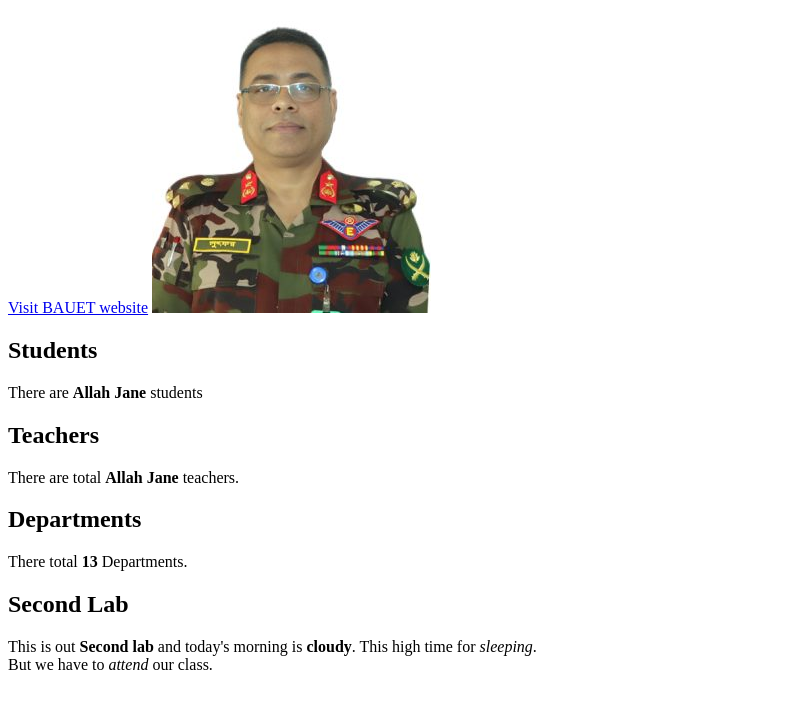
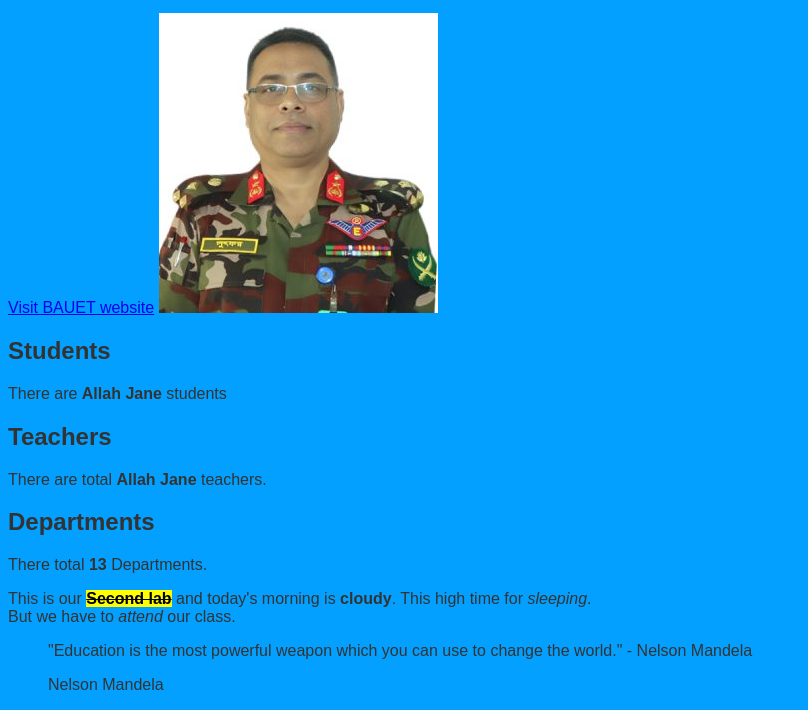
Before and after one commit to zarif-ahnaf/CSE-3108, a plain HTML site: page Day 2/index.html in a window 1280 px wide. Shown: the part 101-811 px from the top of the page, without its empty margins (0-808 px from the left). Drawn offline with Linux system fonts and the light colour scheme; files whose address does not match are found by name.

Commit message:
Update index.html

```diff
--- a/Day 2/index.html
+++ b/Day 2/index.html
@@ -4,6 +4,13 @@
         <meta charset="UTF-8" />
         <meta name="viewport" content="width=device-width, initial-scale=1.0" />
         <title>Document</title>
+        <style>
+            body {
+                background-color: #03a0ff;
+                font-family: Arial, sans-serif;
+                color: #333;
+            }
+        </style>
     </head>
     <body>
         <h1>Information about BAUET</h1>
@@ -21,9 +28,21 @@
         <h2>Departments</h2>
         <p>There total <b>13</b> Departments.</p>
         <!--Second lab starts here-->
-        <h2>Second Lab</h2>
-        This is out <b>Second lab</b> and today's morning is
-        <strong>cloudy</strong>. This high time for <i>sleeping</i>. <br />
+        <!-- Text formatting -->
+        This is our
+        <b
+            ><mark><strike>Second lab</strike></mark></b
+        >
+        and today's morning is <strong>cloudy</strong>. This high time for
+        <i>sleeping</i>. <br />
         But we have to <em>attend</em> our class.
+        <!-- Cotatuib abd Citation -->
+        <blockquote cite="https://bauet.ac.bd">
+            <p>
+                "Education is the most powerful weapon which you can use to
+                change the world." - Nelson Mandela
+            </p>
+            <footer>Nelson Mandela</footer>
+        </blockquote>
     </body>
 </html>
```
